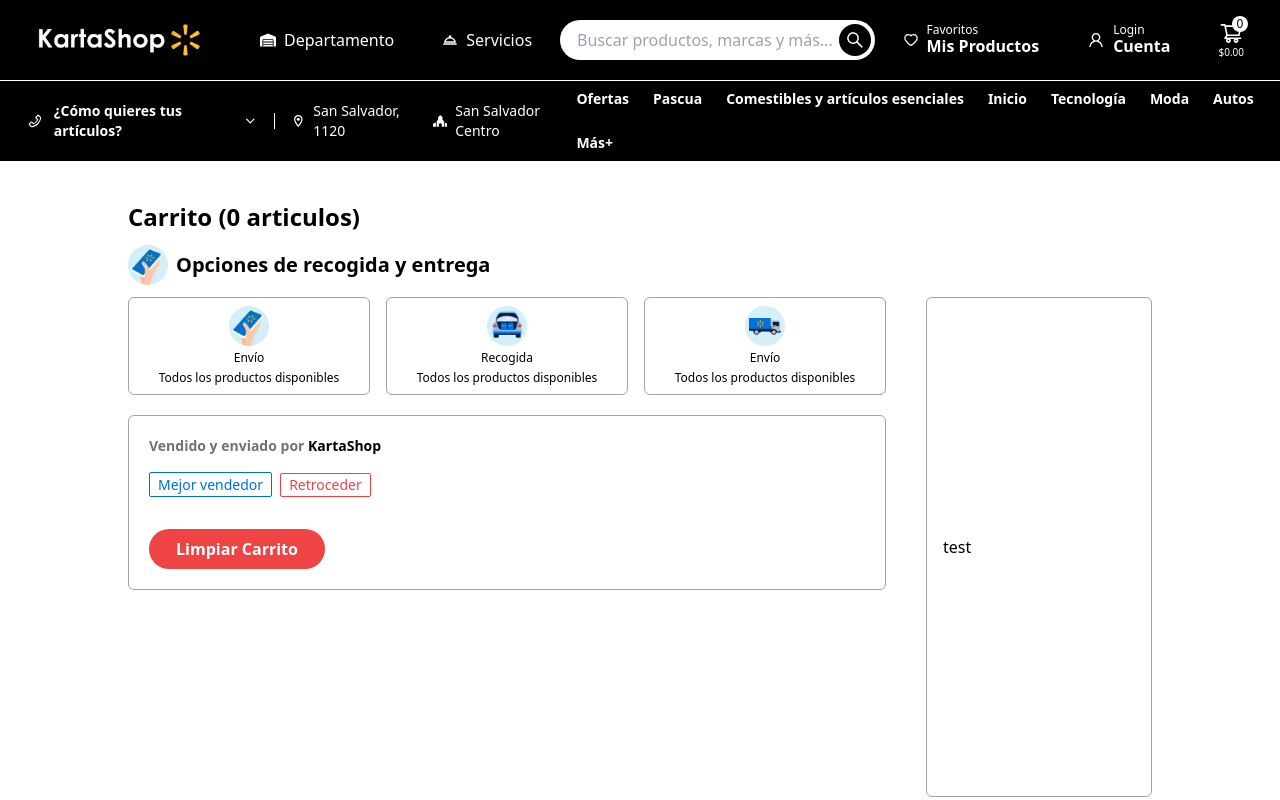
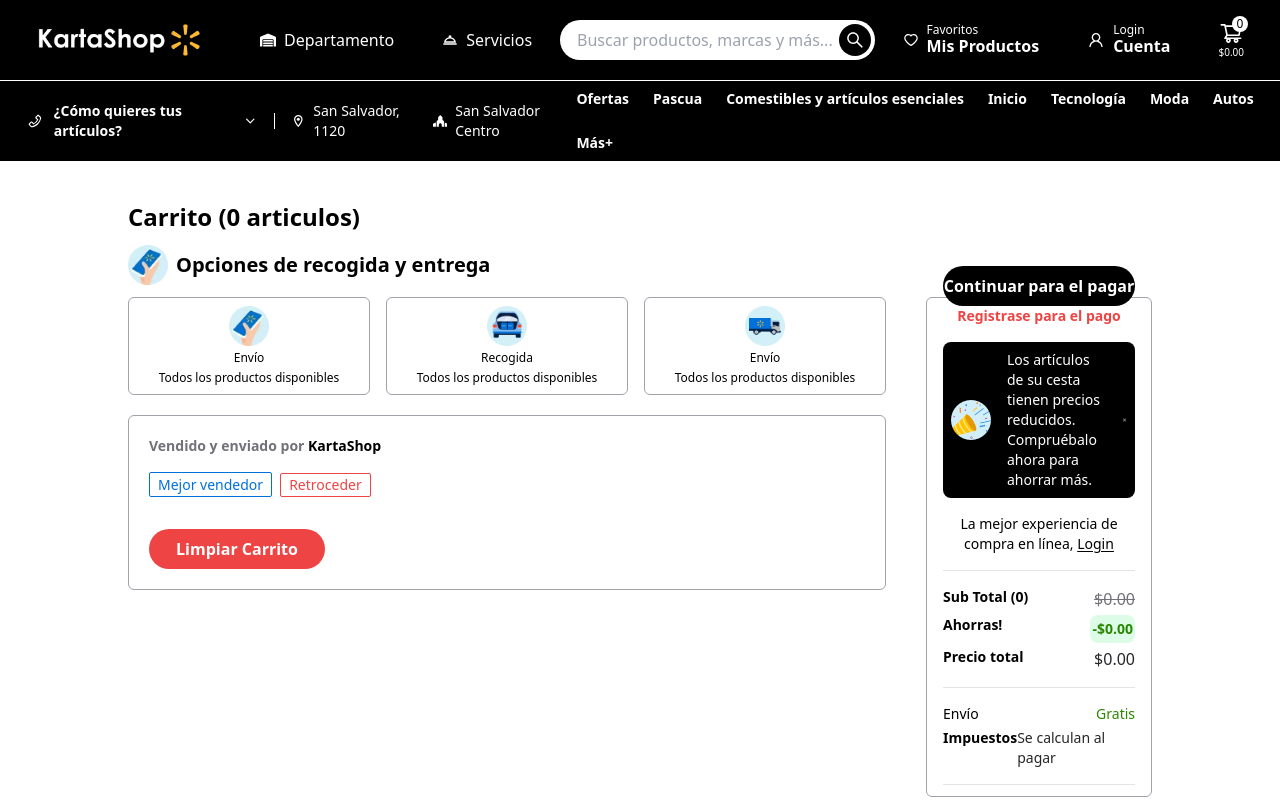
Before and after one commit to Cartagena2001/e-commerce-next-firebase, a Next.js app: page /cart in a window 1280 px wide. Shown: the top 800 px of the page. Built offline with nearby package versions, Linux system fonts and the light colour scheme.

Commit message:
total price, and discount button checkout

```diff
--- a/src/components/Banner.tsx
+++ b/src/components/Banner.tsx
@@ -45,6 +45,8 @@ const Banner = () => {
     speed: 500,
     slidesToShow: 1,
     slidesToScroll: 1,
+    autoplay: true,
+    autoplaySpeed: 5000,
     nextArrow: <SampleNextArrow />,
     prevArrow: <SamplePrevArrow />,
   };
--- a/src/components/CartPage.tsx
+++ b/src/components/CartPage.tsx
@@ -1,4 +1,4 @@
-import React from "react";
+import React, { useState, useEffect } from "react";
 import { useSelector, useDispatch } from "react-redux";
 import {
   emptyCart,
@@ -28,6 +28,28 @@ import { Toaster, toast } from "sonner";
 const CartPage = () => {
   const dispatch = useDispatch();
   const productData = useSelector((state: any) => state.shopper.productData);
+  const [warningMsg, setWarningMsg] = useState(false);
+  //prices
+  const [totalOldPrice, setTotalOldPrice] = useState(0);
+  const [totalSavings, setTotalSavings] = useState(0);
+  const [totalAmt, setTotalAmt] = useState(0);
+
+  useEffect(() => {
+    setWarningMsg(true);
+    let oldPrice = 0;
+    let savings = 0;
+    let amt = 0;
+    productData.map((item: StoreProduct) => {
+      oldPrice += item.oldPrice * item.quantity;
+      savings += item.oldPrice - item.price;
+      amt += item.price * item.quantity;
+      return;
+    });
+    setTotalOldPrice(oldPrice);
+    setTotalSavings(savings);
+    setTotalAmt(amt);
+  }, [productData]);
+
   return (
     <>
       <Head>
@@ -87,7 +109,7 @@ const CartPage = () => {
                       key={item._id}
                       className="grid grid-cols-1 lg:grid-cols-4 justify-between gap-4 border-b-[1px] border-b-zinc-200 pb-4"
                     >
-                      <div className="lg:col-span-3 flex items-center flex-wrap gap-2">
+                      <div className="lg:col-span-3 flex items-center flex-wrap lg:flex-nowrap gap-2">
                         <Image
                           className="w-32"
                           width={500}
@@ -217,7 +239,76 @@ const CartPage = () => {
             </section>
           </div>
           <div className="lg:col-span-1 p-4 mt-24 h-[500px] border-[1px] border-zinc-400 rounded-md  flex flex-col justify-center gap-4">
-            test
+            <div className="w-full flex flex-col gap-4 border-b-[1px] border-b-zinc-200 pb-4">
+              <button className="bg-black hover:bg-gray-900 w-full text-white h-10 rounded-full font-semibold duration-300">
+                Continuar para el pagar
+              </button>
+              <p className="text-sm text-center text-red-500 -mt-4 font-semibold">
+                Registrase para el pago
+              </p>
+              {warningMsg && (
+                <div className="bg-black text-white p-2 rounded-lg flex items-center justify-between gap-4">
+                  <Image className="w-10" src={warningImg} alt="warning" />
+                  <p className="text-sm">
+                    Los artículos de su cesta tienen precios reducidos.
+                    Compruébalo ahora para ahorrar más.
+                  </p>
+                  <IoMdClose
+                    onClick={() => setWarningMsg(false)}
+                    className="text-3xl hover:text-red-400 cursor-pointer duration-200"
+                  />
+                </div>
+              )}
+              <p className="text-sm text-center">
+                La mejor experiencia de compra en línea,{" "}
+                <span className="underline underline-offset-2 docoration-[1px]">
+                  Login
+                </span>
+              </p>
+            </div>
+            {/* checkout price */}
+            <section className="w-full flex flex-col gap-4 border-b-[1px] border-b-zinc-200 pb-4">
+              <div className="flex flex-col gap-1">
+                <div className="text-sm flex justify-between">
+                  <p className="font-semibold">
+                    Sub Total <span>({productData.length})</span>
+                  </p>
+                  <p className="line-through text-zinc-500 text-base">
+                    <FormatePrice amount={totalOldPrice} />
+                  </p>
+                </div>
+                <div className="text-sm flex justify-between">
+                  <p className="font-semibold">Ahorras!</p>
+                  <p className="text-[#2a8703] font-bold bg-green-100 py-1 px-[2px] rounded-lg flex">
+                    - <FormatePrice amount={totalSavings} />
+                  </p>
+                </div>
+                <div className="text-sm flex justify-between">
+                  <p className="font-semibold">Precio total</p>
+                  <p className="text-zinc-800 font-normal text-base">
+                    <FormatePrice amount={totalAmt} />
+                  </p>
+                </div>
+              </div>
+            </section>
+            <section className="w-full flex flex-col gap-4 border-b-[1px] border-b-zinc-200 pb-4">
+              <div className="flex flex-col  gap-1">
+                <div className="text-sm flex justify-between">
+                  <p>Envío</p>
+                  <p className="text-[#2a8703]">Gratis</p>
+                </div>
+                <div className="text-sm flex justify-between">
+                  <p className="font-semibold">Impuestos</p>
+                  <p className="text-zinc-800">Se calculan al pagar</p>
+                </div>
+              </div>
+            </section>
+            <section className="flex items-center justify-between">
+                <p>Costo estimado</p>
+                <p className="text-zinc-800 font-bold text-lg">
+                  <FormatePrice amount={totalAmt} />
+                </p>
+            </section>
           </div>
         </div>
       </section>
--- a/src/pages/product/[_id].tsx
+++ b/src/pages/product/[_id].tsx
@@ -81,7 +81,7 @@ const ProductDetails = () => {
                 </div>
                 <div className="flex items-end gap-2">
                   <p className="font-semibold  text-2xl text-green-700">
-                    Now ${product.price}
+                    Ahora ${product.price}
                   </p>
                   <p className="text-sm text-zinc-500 line-through flex items-center gap-1">
                     ${product.oldPrice}
```
